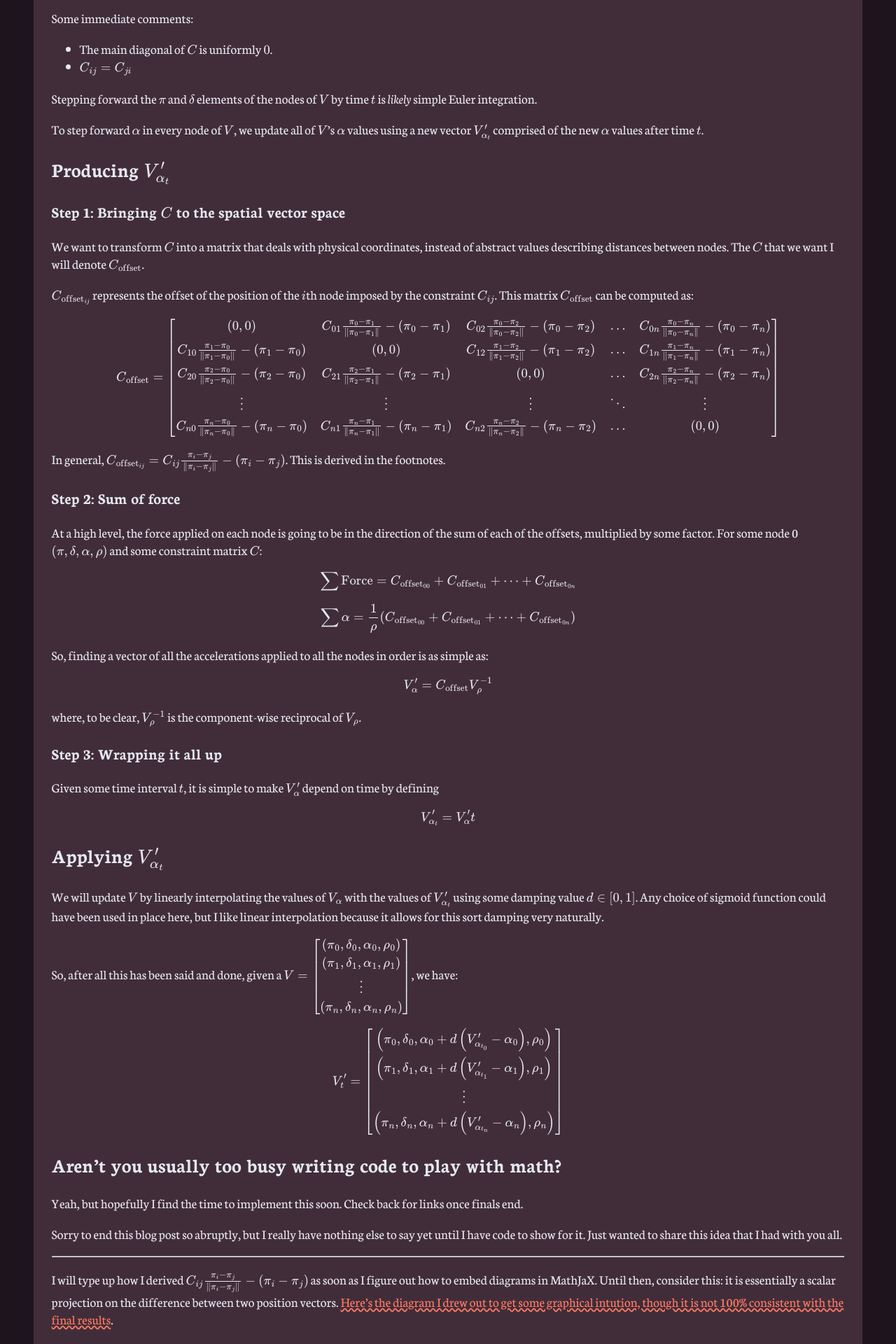
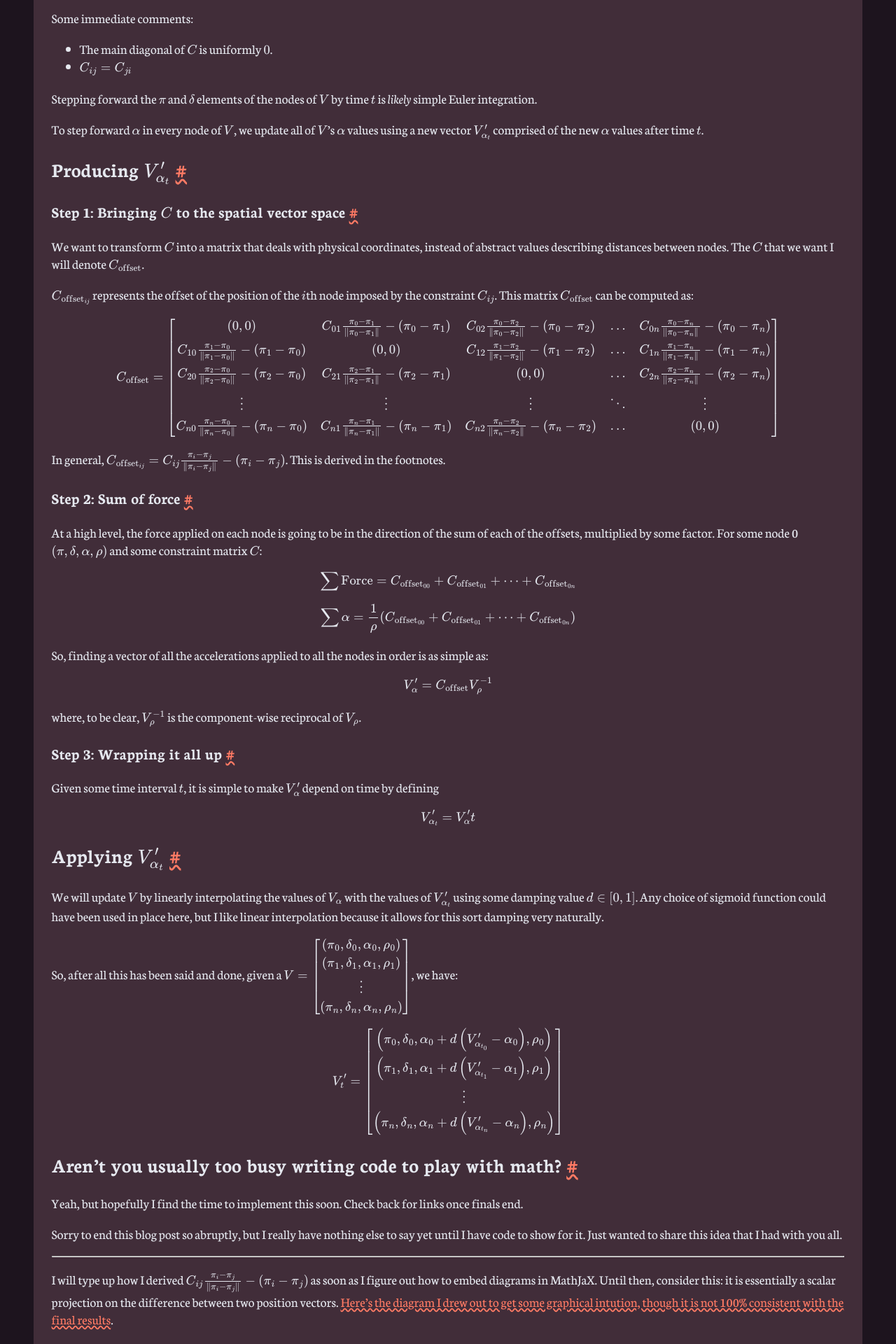
Before and after one commit to DataKinds/datakinds.github.io, a Jekyll site: the page built from _posts/2019-04-30-a-matrix-based-model-of-soft-body-physics.md, in a window 1280 px wide. Shown: the part 958-2878 px from the top of the page at 70% size. Built offline with Jekyll 4.4.1, drawn with Linux system fonts in a browser that asks for light colours; some web fonts are replaced.

Commit message:
Add anchors to post headers

```diff
--- /dev/null
+++ b/_includes/anchor_headings.html
@@ -0,0 +1,174 @@
+{% capture headingsWorkspace %}
+  {% comment %}
+    Copyright (c) 2018 Vladimir "allejo" Jimenez
+
+    Permission is hereby granted, free of charge, to any person
+    obtaining a copy of this software and associated documentation
+    files (the "Software"), to deal in the Software without
+    restriction, including without limitation the rights to use,
+    copy, modify, merge, publish, distribute, sublicense, and/or sell
+    copies of the Software, and to permit persons to whom the
+    Software is furnished to do so, subject to the following
+    conditions:
+
+    The above copyright notice and this permission notice shall be
+    included in all copies or substantial portions of the Software.
+
+    THE SOFTWARE IS PROVIDED "AS IS", WITHOUT WARRANTY OF ANY KIND,
+    EXPRESS OR IMPLIED, INCLUDING BUT NOT LIMITED TO THE WARRANTIES
+    OF MERCHANTABILITY, FITNESS FOR A PARTICULAR PURPOSE AND
+    NONINFRINGEMENT. IN NO EVENT SHALL THE AUTHORS OR COPYRIGHT
+    HOLDERS BE LIABLE FOR ANY CLAIM, DAMAGES OR OTHER LIABILITY,
+    WHETHER IN AN ACTION OF CONTRACT, TORT OR OTHERWISE, ARISING
+    FROM, OUT OF OR IN CONNECTION WITH THE SOFTWARE OR THE USE OR
+    OTHER DEALINGS IN THE SOFTWARE.
+  {% endcomment %}
+  {% comment %}
+    Version 1.0.13
+      https://github.com/allejo/jekyll-anchor-headings
+
+    "Be the pull request you wish to see in the world." ~Ben Balter
+
+    Usage:
+      {% include anchor_headings.html html=content anchorBody="#" %}
+
+    Parameters:
+      * html          (string) - the HTML of compiled markdown generated by kramdown in Jekyll
+
+    Optional Parameters:
+      * beforeHeading (bool)   : false  - Set to true if the anchor should be placed _before_ the heading's content
+      * headerAttrs   (string) :  ''    - Any custom HTML attributes that will be added to the heading tag; you may NOT use `id`;
+                                          the `%heading%` and `%html_id%` placeholders are available
+      * anchorAttrs   (string) :  ''    - Any custom HTML attributes that will be added to the `<a>` tag; you may NOT use `href`, `class` or `title`;
+                                          the `%heading%` and `%html_id%` placeholders are available
+      * anchorBody    (string) :  ''    - The content that will be placed inside the anchor; the `%heading%` placeholder is available
+      * anchorClass   (string) :  ''    - The class(es) that will be used for each anchor. Separate multiple classes with a space
+      * anchorTitle   (string) :  ''    - The `title` attribute that will be used for anchors
+      * h_min         (int)    :  1     - The minimum header level to build an anchor for; any header lower than this value will be ignored
+      * h_max         (int)    :  6     - The maximum header level to build an anchor for; any header greater than this value will be ignored
+      * bodyPrefix    (string) :  ''    - Anything that should be inserted inside of the heading tag _before_ its anchor and content
+      * bodySuffix    (string) :  ''    - Anything that should be inserted inside of the heading tag _after_ its anchor and content
+      * generateId    (true)   :  false - Set to true if a header without id should generate an id to use.
+
+    Output:
+      The original HTML with the addition of anchors inside of all of the h1-h6 headings.
+  {% endcomment %}
+
+  {% assign minHeader = include.h_min | default: 1 %}
+  {% assign maxHeader = include.h_max | default: 6 %}
+  {% assign beforeHeading = include.beforeHeading %}
+  {% assign headerAttrs = include.headerAttrs %}
+  {% assign nodes = include.html | split: '<h' %}
+
+  {% capture edited_headings %}{% endcapture %}
+
+  {% for _node in nodes %}
+    {% capture node %}{{ _node | strip }}{% endcapture %}
+
+    {% if node == "" %}
+      {% continue %}
+    {% endif %}
+
+    {% assign nextChar = node | replace: '"', '' | strip | slice: 0, 1 %}
+    {% assign headerLevel = nextChar | times: 1 %}
+
+    <!-- If the level is cast to 0, it means it's not a h1-h6 tag, so let's see if we need to fix it -->
+    {% if headerLevel == 0 %}
+      <!-- Split up the node based on closing angle brackets and get the first one. -->
+      {% assign firstChunk = node | split: '>' | first %}
+
+      <!-- If the first chunk does NOT contain a '<', that means we've broken another HTML tag that starts with 'h' -->
+      {% unless firstChunk contains '<' %}
+        {% capture node %}<h{{ node }}{% endcapture %}
+      {% endunless %}
+
+      {% capture edited_headings %}{{ edited_headings }}{{ node }}{% endcapture %}
+      {% continue %}
+    {% endif %}
+
+    {% capture _closingTag %}</h{{ headerLevel }}>{% endcapture %}
+    {% assign _workspace = node | split: _closingTag %}
+    {% capture _hAttrToStrip %}{{ _workspace[0] | split: '>' | first }}>{% endcapture %}
+    {% assign header = _workspace[0] | replace: _hAttrToStrip, '' %}
+    {% assign escaped_header = header | strip_html | strip %}
+
+    {% assign _classWorkspace = _workspace[0] | split: 'class="' %}
+    {% assign _classWorkspace = _classWorkspace[1] | split: '"' %}
+    {% assign _html_class = _classWorkspace[0] %}
+
+    {% if _html_class contains "no_anchor" %}
+      {% assign skip_anchor = true %}
+    {% else %}
+      {% assign skip_anchor = false %}
+    {% endif %}
+
+    {% assign _idWorkspace = _workspace[0] | split: 'id="' %}
+    {% if _idWorkspace[1] %}
+      {% assign _idWorkspace = _idWorkspace[1] | split: '"' %}
+      {% assign html_id = _idWorkspace[0] %}
+      {% assign h_attrs = headerAttrs %}
+    {% elsif include.generateId %}
+      <!-- If the header did not have an id we create one. -->
+      {% assign html_id = escaped_header | slugify %}
+      {% if html_id == "" %}
+        {% assign html_id = false %}
+      {% endif %}
+      <!-- Append the generated id to other potential header attributes. -->
+      {% capture h_attrs %}{{ headerAttrs }} id="%html_id%"{% endcapture %}
+    {% endif %}
+
+    <!-- Build the anchor to inject for our heading -->
+    {% capture anchor %}{% endcapture %}
+
+    {% if skip_anchor == false and html_id and headerLevel >= minHeader and headerLevel <= maxHeader %}
+      {% if h_attrs %}
+        {% capture _hAttrToStrip %}{{ _hAttrToStrip | split: '>' | first }} {{ h_attrs | strip | replace: '%heading%', escaped_header | replace: '%html_id%', html_id }}>{% endcapture %}
+      {% endif %}
+
+      {% capture anchor %}href="#{{ html_id }}"{% endcapture %}
+
+      {% if include.anchorClass %}
+        {% capture anchor %}{{ anchor }} class="{{ include.anchorClass }}"{% endcapture %}
+      {% endif %}
+
+      {% if include.anchorTitle %}
+        {% capture anchor %}{{ anchor }} title="{{ include.anchorTitle | replace: '%heading%', escaped_header }}"{% endcapture %}
+      {% endif %}
+
+      {% if include.anchorAttrs %}
+        {% capture anchor %}{{ anchor }} {{ include.anchorAttrs | replace: '%heading%', escaped_header | replace: '%html_id%', html_id }}{% endcapture %}
+      {% endif %}
+
+      {% capture anchor %}<a {{ anchor }}>{{ include.anchorBody | replace: '%heading%', escaped_header | default: '' }}</a>{% endcapture %}
+
+      <!-- In order to prevent adding extra space after a heading, we'll let the 'anchor' value contain it -->
+      {% if beforeHeading %}
+        {% capture anchor %}{{ anchor }} {% endcapture %}
+      {% else %}
+        {% capture anchor %} {{ anchor }}{% endcapture %}
+      {% endif %}
+    {% endif %}
+
+    {% capture new_heading %}
+<h{{ _hAttrToStrip }}
+  {{ include.bodyPrefix }}
+  {% if beforeHeading %}
+    {{ anchor }}{{ header }}
+  {% else %}
+    {{ header }}{{ anchor }}
+  {% endif %}
+  {{ include.bodySuffix }}
+</h{{ headerLevel }}>
+    {% endcapture %}
+
+    <!--
+    If we have content after the `</hX>` tag, then we'll want to append that here so we don't lost any content.
+    -->
+    {% assign chunkCount = _workspace | size %}
+    {% if chunkCount > 1 %}
+      {% capture new_heading %}{{ new_heading }}{{ _workspace | last }}{% endcapture %}
+    {% endif %}
+
+    {% capture edited_headings %}{{ edited_headings }}{{ new_heading }}{% endcapture %}
+  {% endfor %}
+{% endcapture %}{% assign headingsWorkspace = '' %}{{ edited_headings | strip }}
--- a/_layouts/post.html
+++ b/_layouts/post.html
@@ -71,7 +71,7 @@
     </div>
   </div>
 
-  <div class="post-content e-content" itemprop="articleBody">{{ content }}</div>
+  <div class="post-content e-content" itemprop="articleBody">{% include anchor_headings.html html=content anchorBody="#" anchorClass="post-header-anchor" %}</div>
 
   {%- if site.disqus.shortname -%} {%- include disqus_comments.html -%} {%-
   endif -%}
--- a/_sass/v2.scss
+++ b/_sass/v2.scss
@@ -224,6 +224,23 @@
     background-color: var(--background);
 }
 
+h1 > .post-header-anchor {
+    display: none;
+}
+
+h1:hover > .post-header-anchor {
+    display: unset;
+}
+
+:is(h1, h2, h3, h4, h5, h6):target {
+    padding: 0 10px;
+    padding-top: 2px;
+    padding-bottom: 5px;
+    border-radius: 3px;
+    background-color: var(--accent);
+    color: var(--backdrop) !important;
+}
+
 .post-content > p:first-of-type::first-letter {
     font-family: "Playwrite US Trad", cursive;
     font-optical-sizing: auto;
```
